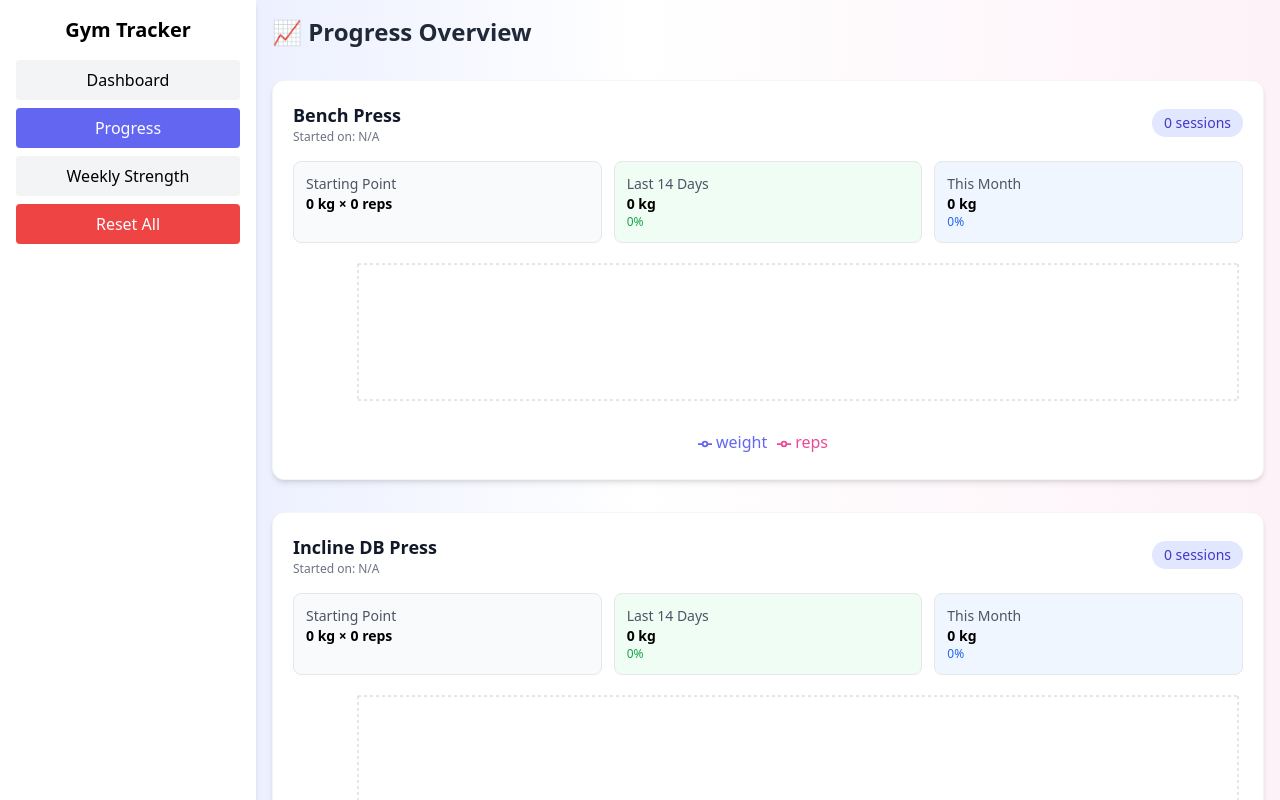
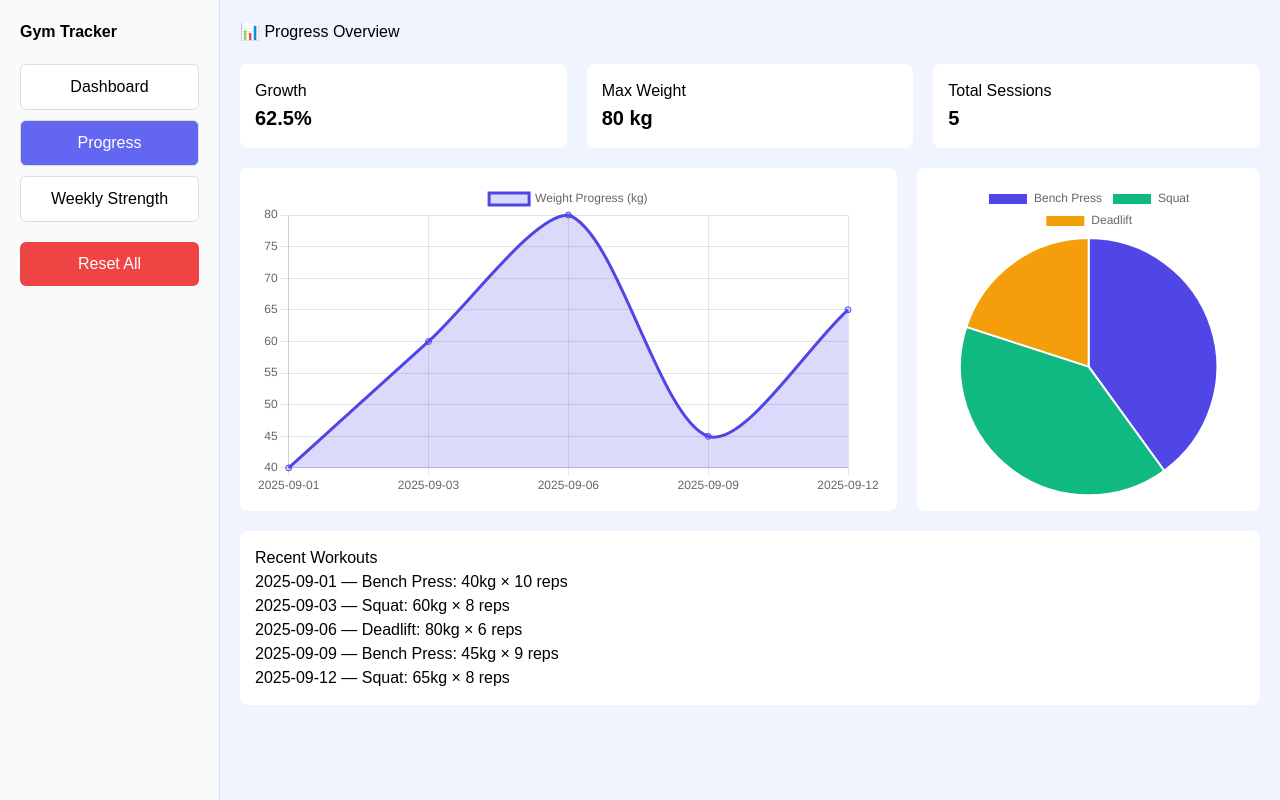
Before and after one commit to Ammar-Hus/gym-tracker1, a React (Create React App) app: page / in a window 1280 px wide. Both pictures are taken after a click on the button "Progress". Shown: the top 800 px of the page. Built offline with nearby package versions, Linux system fonts and the light colour scheme; the HTML template or start-up script is replaced by a standard one.

Commit message:
Update App.jsx

```diff
--- a/src/App.jsx
+++ b/src/App.jsx
@@ -1,182 +1,180 @@
-import React, { useEffect, useMemo, useState } from 'react';
-import { LineChart, Line, XAxis, YAxis, Tooltip, ResponsiveContainer, CartesianGrid, Legend } from 'recharts';
-import { format, parseISO, subDays, startOfMonth, isAfter } from 'date-fns';
+import React, { useState } from "react";
+import { Line, Pie } from "react-chartjs-2";
+import "chart.js/auto";
 
-const SPLIT = [
-  { day: 'Monday', muscle: 'Chest + Triceps + Abs', exercises: ['Bench Press','Incline DB Press','Dips','Pushdowns','Overhead DB Extension','Plank','Deadbug','Woodchoppers'] },
-  { day: 'Tuesday', muscle: 'Back + Biceps + Abs', exercises: ['Pull-Ups','Barbell Rows','Seated Rows','Barbell Curls','DB Curls','Concentration Curl','Plank','Hanging Leg Raise'] },
-  { day: 'Wednesday', muscle: 'Legs + Shoulders + Abs', exercises: ['Squats','RDLs','Lunges','OHP','Lateral Raises','Rear Delt Flys','Hanging Leg Raise','Russian Twists'] },
-  { day: 'Thursday', muscle: 'Chest + Triceps + Abs', exercises: ['Incline Bench','Chest Flys','Push-Ups','Skullcrushers','Rope Pushdowns','Dips','Plank'] },
-  { day: 'Friday', muscle: 'Rest', exercises: [] },
-  { day: 'Saturday', muscle: 'Back + Biceps + Abs', exercises: ['Lat Pulldown','T-Bar Row','DB Row','Incline DB Curl','Hammer Curl','Cable Curl','Decline Crunch','V-Ups','Cable Crunch'] },
-  { day: 'Sunday', muscle: 'Legs + Shoulders + Abs', exercises: ['Leg Press','Leg Extension','Ham Curl','Arnold Press','Front Raise','Cable Lateral Raise','Stretch & Mobility','Plank'] }
-];
+export default function App() {
+  const [activeTab, setActiveTab] = useState("dashboard");
 
-const STORAGE_KEY = 'gympro_logs_v2';
-function uid(){ return Math.random().toString(36).slice(2,9); }
+  // Sample workout data (you can connect it with your real data)
+  const [workouts] = useState([
+    { date: "2025-09-01", exercise: "Bench Press", weight: 40, reps: 10 },
+    { date: "2025-09-03", exercise: "Squat", weight: 60, reps: 8 },
+    { date: "2025-09-06", exercise: "Deadlift", weight: 80, reps: 6 },
+    { date: "2025-09-09", exercise: "Bench Press", weight: 45, reps: 9 },
+    { date: "2025-09-12", exercise: "Squat", weight: 65, reps: 8 },
+  ]);
 
-function groupByExercise(logs){
-  const map = {};
-  logs.forEach(l=>{
-    if(!map[l.exercise]) map[l.exercise]=[];
-    map[l.exercise].push(l);
-  });
-  Object.keys(map).forEach(k=> map[k].sort((a,b)=> a.date > b.date ? 1 : -1));
-  return map;
-}
+  // Extract progress for line chart
+  const lineData = {
+    labels: workouts.map((w) => w.date),
+    datasets: [
+      {
+        label: "Weight Progress (kg)",
+        data: workouts.map((w) => w.weight),
+        borderColor: "#4F46E5",
+        backgroundColor: "rgba(79,70,229,0.2)",
+        fill: true,
+        tension: 0.3,
+      },
+    ],
+  };
 
-export default function App(){
-  const [logs, setLogs] = useState(()=>{
-    try{ const raw = localStorage.getItem(STORAGE_KEY); return raw? JSON.parse(raw): []; }catch(e){return []}
-  });
-  const [selectedDay, setSelectedDay] = useState(null);
-  const [selectedExercise, setSelectedExercise] = useState(null);
-  const [showPanel, setShowPanel] = useState(false);
-  const [setsInput, setSetsInput] = useState([{set:1,reps:8,weight:0}]);
-  const [date, setDate] = useState(format(new Date(),'yyyy-MM-dd'));
-  const [tab, setTab] = useState('dashboard');
-  const [absSelected, setAbsSelected] = useState([]);
+  // Pie chart: exercise distribution
+  const exerciseCount = workouts.reduce((acc, w) => {
+    acc[w.exercise] = (acc[w.exercise] || 0) + 1;
+    return acc;
+  }, {});
+  const pieData = {
+    labels: Object.keys(exerciseCount),
+    datasets: [
+      {
+        data: Object.values(exerciseCount),
+        backgroundColor: ["#4F46E5", "#10B981", "#F59E0B", "#EF4444"],
+      },
+    ],
+  };
 
-  useEffect(()=>{ localStorage.setItem(STORAGE_KEY, JSON.stringify(logs)); },[logs]);
-
-  function openDay(day){ setSelectedDay(day); setSelectedExercise(null); setShowPanel(true); setSetsInput([{set:1,reps:8,weight:0}]); setAbsSelected([]); }
-  function openExercise(ex){ setSelectedExercise(ex); setSetsInput([{set:1,reps:8,weight:0}]); }
-  function addSetRow(){ setSetsInput(prev=>[...prev, {set: prev.length+1, reps:8, weight:0}]); }
-  function updateSet(idx, field, val){ const copy=[...setsInput]; copy[idx][field]=val; setSetsInput(copy); }
-  function removeSet(idx){ const copy=[...setsInput]; copy.splice(idx,1); copy.forEach((r,i)=>r.set=i+1); setSetsInput(copy); }
-  function toggleAbs(ex){ setAbsSelected(prev=> prev.includes(ex)? prev.filter(a=>a!==ex) : [...prev,ex]); }
-
-  function saveExercise(){
-    if(!selectedExercise) return;
-    const newEntries = setsInput.map(s=>({
-      id: uid(), date, day: selectedDay || format(parseISO(date),'EEEE'), exercise: selectedExercise,
-      set: s.set, reps: Number(s.reps), weight: Number(s.weight)
-    }));
-    const absEntries = absSelected.map(ex=>({
-      id: uid(), date, day: selectedDay || format(parseISO(date),'EEEE'), exercise: ex,
-      set: 1, reps: 0, weight: 0
-    }));
-    setLogs(prev=>[...prev, ...newEntries, ...absEntries].sort((a,b)=> a.date > b.date ? 1 : -1));
-    setSetsInput([{set:1,reps:8,weight:0}]);
-    setSelectedExercise(null);
-  }
-
-  const exerciseMap = useMemo(()=> groupByExercise(logs), [logs]);
-
-  function averageInRange(ex, startDate){
-    const arr = (exerciseMap[ex]||[]).filter(r=> isAfter(parseISO(r.date), subDays(parseISO(startDate),1)) || r.date===startDate );
-    if(!arr.length) return {avgReps:0, avgWeight:0, count:0};
-    const reps = arr.reduce((s,r)=>s + r.reps,0)/arr.length;
-    const weight = arr.reduce((s,r)=>s + r.weight,0)/arr.length;
-    return {avgReps: Math.round(reps*100)/100, avgWeight: Math.round(weight*100)/100, count: arr.length};
-  }
-
-  const day14Start = format(subDays(new Date(),13),'yyyy-MM-dd');
-  const monthStart = format(startOfMonth(new Date()),'yyyy-MM-dd');
-
-  const progressSummary = useMemo(()=>{
-    const exs = Object.keys(exerciseMap).length ? Object.keys(exerciseMap) : SPLIT.flatMap(s=>s.exercises);
-    return exs.map(ex=>{
-      const arr = exerciseMap[ex]||[];
-      const first = arr.length? arr[0]: {date:null, reps:0, weight:0};
-      const avg14 = averageInRange(ex, day14Start);
-      const avgMonth = averageInRange(ex, monthStart);
-      const pct14 = first.weight? Math.round(((avg14.avgWeight-first.weight)/first.weight)*100*100)/100 : null;
-      const pctMonth = first.weight? Math.round(((avgMonth.avgWeight-first.weight)/first.weight)*100*100)/100 : null;
-      return {exercise:ex, first, avg14, avgMonth, pct14, pctMonth};
-    });
-  }, [exerciseMap]);
-
-  function chartDataForExercise(ex){
-    const arr = (exerciseMap[ex]||[]).map(r=>({ date: r.date, weight: r.weight, reps: r.reps }));
-    const map = {};
-    arr.forEach(a=>{ if(!map[a.date]) map[a.date]={weightSum:0,repsSum:0,count:0}; map[a.date].weightSum += a.weight; map[a.date].repsSum += a.reps; map[a.date].count +=1; });
-    return Object.keys(map).sort().map(d=>({ date:d, weight: Math.round((map[d].weightSum/map[d].count)*100)/100, reps: Math.round((map[d].repsSum/map[d].count)*100)/100 }));
-  }
-
-  const primary = 'bg-gradient-to-r from-indigo-100 via-white to-pink-50';
+  // Summary
+  const maxWeight = Math.max(...workouts.map((w) => w.weight));
+  const totalSessions = workouts.length;
+  const growthPercent = (
+    ((workouts[workouts.length - 1].weight - workouts[0].weight) /
+      workouts[0].weight) *
+    100
+  ).toFixed(1);
 
   return (
-    <div className={`min-h-screen ${primary} flex flex-col md:flex-row`}>
+    <div style={{ display: "flex", height: "100vh", fontFamily: "sans-serif" }}>
       {/* Sidebar */}
-      <div className="md:w-64 p-4 bg-white shadow-md flex-shrink-0">
-        <div className="text-xl font-bold mb-4 text-center">Gym Tracker</div>
-        <button onClick={()=>setTab('dashboard')} className={`w-full p-2 mb-2 rounded ${tab==='dashboard'?'bg-indigo-500 text-white':'bg-gray-100'}`}>Dashboard</button>
-        <button onClick={()=>setTab('progress')} className={`w-full p-2 mb-2 rounded ${tab==='progress'?'bg-indigo-500 text-white':'bg-gray-100'}`}>Progress</button>
-        <button onClick={()=>setTab('weekly')} className={`w-full p-2 mb-2 rounded ${tab==='weekly'?'bg-indigo-500 text-white':'bg-gray-100'}`}>Weekly Strength</button>
-        <button onClick={()=>{localStorage.removeItem(STORAGE_KEY); setLogs([]);}} className="w-full p-2 mb-2 rounded bg-red-500 text-white">Reset All</button>
+      <div
+        style={{
+          width: "220px",
+          background: "#f9fafb",
+          padding: "20px",
+          borderRight: "1px solid #ddd",
+        }}
+      >
+        <h2 style={{ marginBottom: "20px", fontWeight: "bold" }}>Gym Tracker</h2>
+        <button
+          style={{
+            display: "block",
+            width: "100%",
+            padding: "10px",
+            marginBottom: "10px",
+            background: activeTab === "dashboard" ? "#6366f1" : "#fff",
+            color: activeTab === "dashboard" ? "#fff" : "#000",
+            borderRadius: "6px",
+            border: "1px solid #ddd",
+          }}
+          onClick={() => setActiveTab("dashboard")}
+        >
+          Dashboard
+        </button>
+        <button
+          style={{
+            display: "block",
+            width: "100%",
+            padding: "10px",
+            marginBottom: "10px",
+            background: activeTab === "progress" ? "#6366f1" : "#fff",
+            color: activeTab === "progress" ? "#fff" : "#000",
+            borderRadius: "6px",
+            border: "1px solid #ddd",
+          }}
+          onClick={() => setActiveTab("progress")}
+        >
+          Progress
+        </button>
+        <button
+          style={{
+            display: "block",
+            width: "100%",
+            padding: "10px",
+            marginBottom: "10px",
+            background: activeTab === "weekly" ? "#6366f1" : "#fff",
+            color: activeTab === "weekly" ? "#fff" : "#000",
+            borderRadius: "6px",
+            border: "1px solid #ddd",
+          }}
+          onClick={() => setActiveTab("weekly")}
+        >
+          Weekly Strength
+        </button>
+        <button
+          style={{
+            display: "block",
+            width: "100%",
+            padding: "10px",
+            marginTop: "20px",
+            background: "#ef4444",
+            color: "#fff",
+            borderRadius: "6px",
+            border: "none",
+          }}
+          onClick={() => alert("All data reset!")}
+        >
+          Reset All
+        </button>
       </div>
 
-      {/* Main Content */}
-      <div className="flex-1 p-4 overflow-y-auto">
-        {/* Dashboard */}
-        {tab==='dashboard' && (
-          <div>... (same as before)</div>
-        )}
+      {/* Content */}
+      <div style={{ flex: 1, padding: "20px", background: "#f0f4ff" }}>
+        {activeTab === "dashboard" && <h2>Dashboard (same as before)</h2>}
 
-        {/* Progress */}
-        {tab==='progress' && (
-          <div className="space-y-8">
-            <div className="text-2xl font-bold mb-6 text-gray-800">📈 Progress Overview</div>
+        {activeTab === "weekly" && <h2>Weekly Strength (same as before)</h2>}
 
-            {progressSummary.map(item => (
-              <div
-                key={item.exercise}
-                className="p-5 rounded-xl bg-white shadow-md hover:shadow-lg transition border border-gray-100"
-              >
-                {/* Header */}
-                <div className="flex justify-between items-center mb-4">
+        {activeTab === "progress" && (
           <div>
-                    <div className="font-semibold text-lg text-gray-900">{item.exercise}</div>
-                    <div className="text-xs text-gray-500">Started on: {item.first.date || 'N/A'}</div>
+            <h2 style={{ marginBottom: "20px" }}>📊 Progress Overview</h2>
+
+            {/* Summary Cards */}
+            <div style={{ display: "flex", gap: "20px", marginBottom: "20px" }}>
+              <div style={{ background: "#fff", padding: "15px", borderRadius: "8px", flex: 1 }}>
+                <h4>Growth</h4>
+                <p style={{ fontSize: "20px", fontWeight: "bold" }}>{growthPercent}%</p>
               </div>
-                  <div className="text-sm px-3 py-1 rounded-full bg-indigo-100 text-indigo-700 font-medium">
-                    {item.avgMonth.count || 0} sessions
+              <div style={{ background: "#fff", padding: "15px", borderRadius: "8px", flex: 1 }}>
+                <h4>Max Weight</h4>
+                <p style={{ fontSize: "20px", fontWeight: "bold" }}>{maxWeight} kg</p>
+              </div>
+              <div style={{ background: "#fff", padding: "15px", borderRadius: "8px", flex: 1 }}>
+                <h4>Total Sessions</h4>
+                <p style={{ fontSize: "20px", fontWeight: "bold" }}>{totalSessions}</p>
               </div>
             </div>
 
-                {/* Stats Grid */}
-                <div className="grid grid-cols-1 sm:grid-cols-3 gap-3 text-sm mb-4">
-                  <div className="p-3 rounded-lg bg-gray-50 border">
-                    <div className="text-gray-600">Starting Point</div>
-                    <div className="font-semibold">{item.first.weight} kg × {item.first.reps} reps</div>
+            {/* Charts */}
+            <div style={{ display: "flex", gap: "20px", marginBottom: "20px" }}>
+              <div style={{ background: "#fff", padding: "15px", borderRadius: "8px", flex: 2 }}>
+                <Line data={lineData} />
               </div>
-                  <div className="p-3 rounded-lg bg-green-50 border">
-                    <div className="text-gray-600">Last 14 Days</div>
-                    <div className="font-semibold">{item.avg14.avgWeight} kg</div>
-                    <div className={`text-xs ${item.pct14 >= 0 ? 'text-green-600' : 'text-red-600'}`}>
-                      {item.pct14 ? `${item.pct14}%` : '0%'}
-                    </div>
-                  </div>
-                  <div className="p-3 rounded-lg bg-blue-50 border">
-                    <div className="text-gray-600">This Month</div>
-                    <div className="font-semibold">{item.avgMonth.avgWeight} kg</div>
-                    <div className={`text-xs ${item.pctMonth >= 0 ? 'text-blue-600' : 'text-red-600'}`}>
-                      {item.pctMonth ? `${item.pctMonth}%` : '0%'}
-                    </div>
+              <div style={{ background: "#fff", padding: "15px", borderRadius: "8px", flex: 1 }}>
+                <Pie data={pieData} />
               </div>
             </div>
 
-                {/* Chart */}
-                <ResponsiveContainer width="100%" height={200}>
-                  <LineChart data={chartDataForExercise(item.exercise)}>
-                    <CartesianGrid strokeDasharray="3 3" />
-                    <XAxis dataKey="date" tickFormatter={d=>d.slice(5)} />
-                    <YAxis />
-                    <Tooltip />
-                    <Legend />
-                    <Line type="monotone" dataKey="weight" stroke="#6366F1" strokeWidth={2} />
-                    <Line type="monotone" dataKey="reps" stroke="#EC4899" strokeWidth={2} />
-                  </LineChart>
-                </ResponsiveContainer>
+            {/* Recent Workouts */}
+            <div style={{ background: "#fff", padding: "15px", borderRadius: "8px" }}>
+              <h4>Recent Workouts</h4>
+              <ul>
+                {workouts.slice(-5).map((w, i) => (
+                  <li key={i}>
+                    {w.date} — {w.exercise}: {w.weight}kg × {w.reps} reps
+                  </li>
+                ))}
+              </ul>
             </div>
-            ))}
           </div>
-        )}
-
-        {/* Weekly */}
-        {tab==='weekly' && (
-          <div>... (same as before)</div>
         )}
       </div>
     </div>
```
Lines whose indentation alone changed are shown as unchanged.
